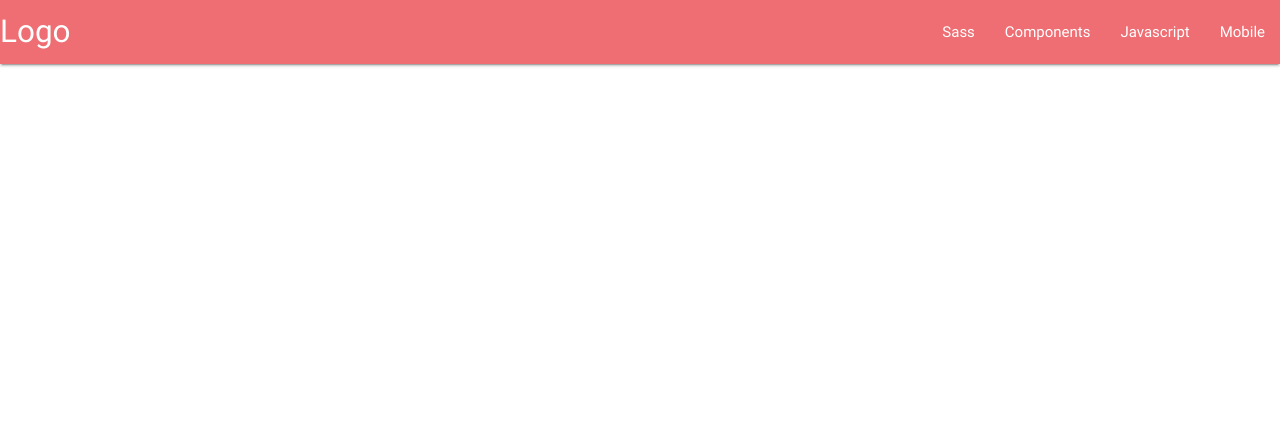
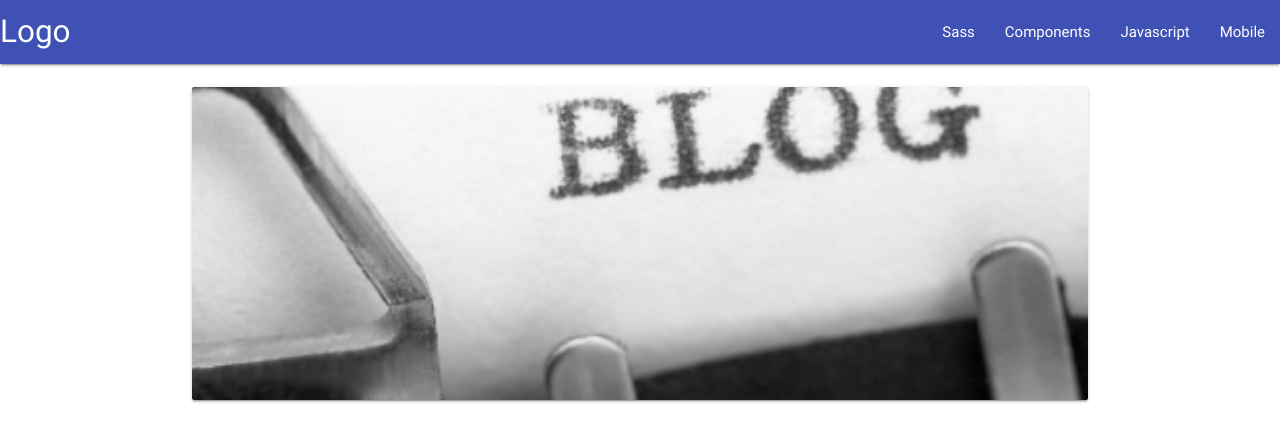
Before and after one commit to lrlucas/AngularMaterialize, an Angular app: page / in a window 1280 px wide. Shown: the top 442 px of the page. Built offline with nearby package versions, Linux system fonts and the light colour scheme.

Commit message:
Navbar modificado

```diff
--- a/src/app/app.component.css
+++ b/src/app/app.component.css
@@ -0,0 +1,20 @@
+/*.crop {*/
+  /*width: 200px;*/
+  /*height: 150px;*/
+  /*overflow: hidden;*/
+/*}*/
+
+/*.crop img {*/
+  /*width: 400px;*/
+  /*height: 300px;*/
+  /*margin: -75px 0 0 -100px;*/
+/*}*/
+.card{
+  background-image: url('../assets/img/blog-image.jpg');
+  width: 100%;
+  height: 313px;
+  background-position: center;
+  /* Make the background image cover the area of the <div>, and clip the excess */
+  background-size: cover;
+  margin: 1.5rem 0 1rem 0;
+}
--- a/src/app/app.component.html
+++ b/src/app/app.component.html
@@ -1,5 +1,5 @@
 <nav>
-  <div class="nav-wrapper">
+  <div class="nav-wrapper #303F9F indigo">
     <a href="#!" class="brand-logo">Logo</a>
     <a href="#" data-activates="mobile-demo" class="button-collapse">
       <i class="material-icons" (click)="menuToggle()">menu</i>
@@ -18,3 +18,21 @@
     </ul>
   </div>
 </nav>
+
+<main>
+  <div class="container">
+    <div class="row">
+      <div class="col s12 m12">
+        <div class="card blue-grey darken-1">
+          <!--<div class="card-image">-->
+          <!--</div>-->
+          <!--<div class="card-content white-text">-->
+            <!--<span class="card-title">Portafolio</span>-->
+            <!--<p>I am a very simple card. I am good at containing small bits of information.-->
+              <!--I am convenient because I require little markup to use effectively.</p>-->
+          <!--</div>-->
+        </div>
+      </div>
+    </div>
+  </div>
+</main>
```
Also changed, not shown: src/assets/img/blog-image.jpg (added).
